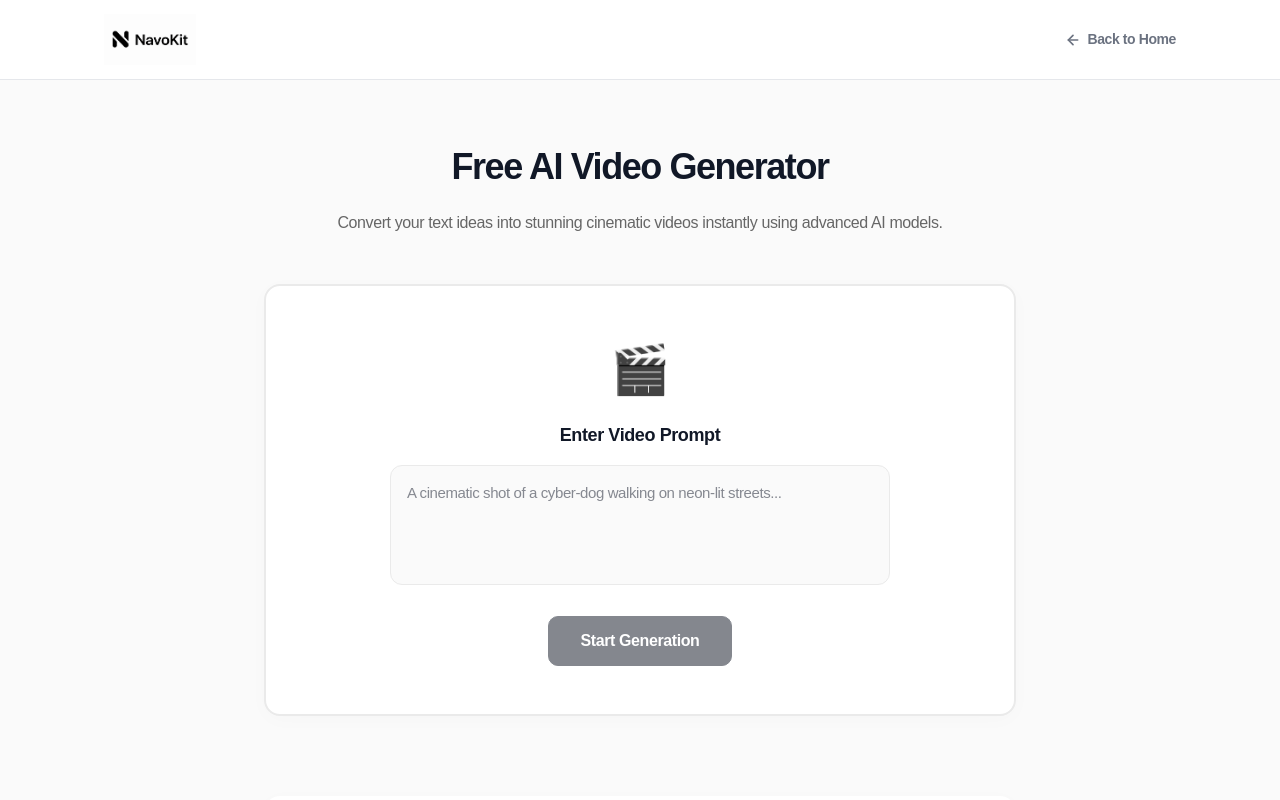
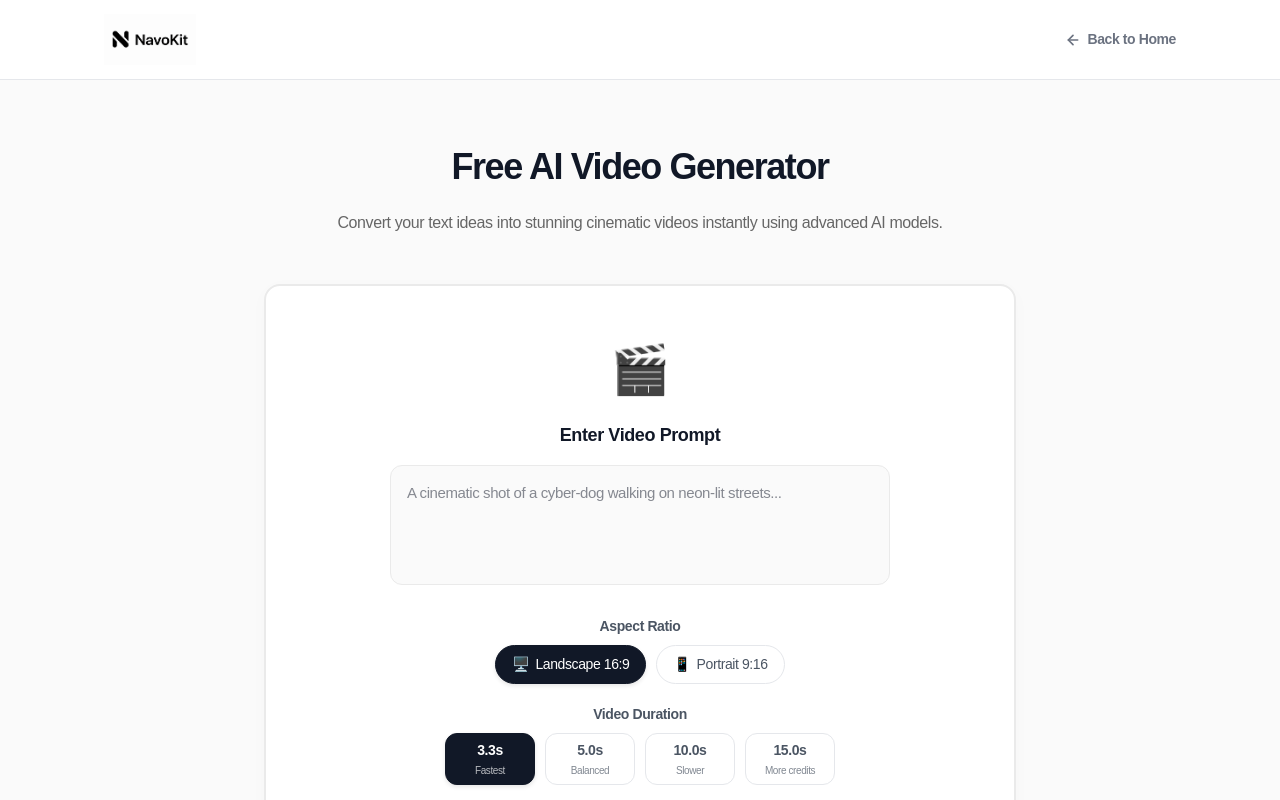
Before and after one commit to Blackdcp/navokit, a Next.js app: page /en/tools/free-ai-video-generator in a window 1280 px wide. Shown: the top 800 px of the page. Built offline with nearby package versions, Linux system fonts and the light colour scheme.

Commit message:
feat: add video duration and aspect ratio options to UI

```diff
--- a/src/app/[lang]/tools/free-ai-video-generator/ClientPage.tsx
+++ b/src/app/[lang]/tools/free-ai-video-generator/ClientPage.tsx
@@ -16,6 +16,8 @@ export default function AiVideoClient({ dict, lang }: AiVideoClientProps) {
   const [videoId, setVideoId] = useState<string | null>(null);
   const [videoUrl, setVideoUrl] = useState<string | null>(null);
   const [errorMsg, setErrorMsg] = useState("");
+  const [aspectRatio, setAspectRatio] = useState<"landscape" | "portrait">("landscape");
+  const [duration, setDuration] = useState<number>(81);
 
   const pollIntervalRef = useRef<NodeJS.Timeout | null>(null);
 
@@ -81,7 +83,7 @@ export default function AiVideoClient({ dict, lang }: AiVideoClientProps) {
       const res = await fetch('/api/tools/ai-video/submit', {
         method: 'POST',
         headers: { 'Content-Type': 'application/json' },
-        body: JSON.stringify({ prompt })
+        body: JSON.stringify({ prompt, duration, aspectRatio })
       });
 
       const data = await res.json();
@@ -213,6 +215,81 @@ export default function AiVideoClient({ dict, lang }: AiVideoClientProps) {
                     outline: "none"
                   }}
                />
+
+               {/* Aspect Ratio Selector */}
+               <div style={{ display: "flex", flexDirection: "column", alignItems: "center", marginBottom: "20px" }}>
+                 <div style={{ fontSize: "14px", fontWeight: 600, color: "#4B5563", marginBottom: "8px" }}>
+                   {lang === 'zh' ? '视频比例' : 'Aspect Ratio'}
+                 </div>
+                 <div style={{ display: "flex", gap: "10px" }}>
+                   {[
+                     { value: 'landscape', label: lang === 'zh' ? '横屏 16:9' : 'Landscape 16:9', icon: '🖥️' },
+                     { value: 'portrait', label: lang === 'zh' ? '竖屏 9:16' : 'Portrait 9:16', icon: '📱' },
+                   ].map((item) => (
+                     <button
+                       key={item.value}
+                       onClick={() => setAspectRatio(item.value as 'landscape' | 'portrait')}
+                       style={{
+                         display: "flex",
+                         alignItems: "center",
+                         gap: "6px",
+                         padding: "8px 16px",
+                         borderRadius: "20px",
+                         border: "1px solid",
+                         borderColor: aspectRatio === item.value ? "#111827" : "#E5E7EB",
+                         background: aspectRatio === item.value ? "#111827" : "#FFFFFF",
+                         color: aspectRatio === item.value ? "#FFFFFF" : "#4B5563",
+                         fontSize: "14px",
+                         fontWeight: 500,
+                         cursor: "pointer",
+                         transition: "all 0.2s ease",
+                         boxShadow: aspectRatio === item.value ? "0 2px 4px rgba(0,0,0,0.1)" : "none",
+                       }}
+                     >
+                       <span>{item.icon}</span>
+                       {item.label}
+                     </button>
+                   ))}
+                 </div>
+               </div>
+
+               {/* Duration Selector */}
+               <div style={{ display: "flex", flexDirection: "column", alignItems: "center", marginBottom: "32px" }}>
+                 <div style={{ fontSize: "14px", fontWeight: 600, color: "#4B5563", marginBottom: "8px" }}>
+                   {lang === 'zh' ? '视频时长' : 'Video Duration'}
+                 </div>
+                 <div style={{ display: "flex", gap: "10px", flexWrap: "wrap", justifyContent: "center", maxWidth: "500px" }}>
+                   {[
+                     { value: 81, label: lang === 'zh' ? '3.3 秒' : '3.3s', desc: lang === 'zh' ? '生成极速' : 'Fastest' },
+                     { value: 121, label: lang === 'zh' ? '5.0 秒' : '5.0s', desc: lang === 'zh' ? '效果均衡' : 'Balanced' },
+                     { value: 241, label: lang === 'zh' ? '10.0 秒' : '10.0s', desc: lang === 'zh' ? '渲染较慢' : 'Slower' },
+                     { value: 361, label: lang === 'zh' ? '15.0 秒' : '15.0s', desc: lang === 'zh' ? '消耗额度多' : 'More credits' },
+                   ].map((item) => (
+                     <button
+                       key={item.value}
+                       onClick={() => setDuration(item.value)}
+                       style={{
+                         display: "flex",
+                         flexDirection: "column",
+                         alignItems: "center",
+                         padding: "6px 14px",
+                         borderRadius: "12px",
+                         border: "1px solid",
+                         borderColor: duration === item.value ? "#111827" : "#E5E7EB",
+                         background: duration === item.value ? "#111827" : "#FFFFFF",
+                         color: duration === item.value ? "#FFFFFF" : "#4B5563",
+                         cursor: "pointer",
+                         transition: "all 0.2s ease",
+                         minWidth: "90px",
+                         boxShadow: duration === item.value ? "0 2px 4px rgba(0,0,0,0.1)" : "none",
+                       }}
+                     >
+                       <span style={{ fontSize: "14px", fontWeight: 600 }}>{item.label}</span>
+                       <span style={{ fontSize: "10px", opacity: 0.7, marginTop: "2px" }}>{item.desc}</span>
+                     </button>
+                   ))}
+                 </div>
+               </div>
 
                {errorMsg && (
                  <div style={{ marginBottom: 24, color: "#e00000", fontSize: 14, fontWeight: 500, padding: "8px 16px", background: "#ffeeee", borderRadius: "8px", display: "inline-block" }}>
--- a/src/app/api/tools/ai-video/submit/route.ts
+++ b/src/app/api/tools/ai-video/submit/route.ts
@@ -4,7 +4,7 @@ export const maxDuration = 30; // Serverless function timeout: 30s
 
 export async function POST(req: Request) {
   try {
-    const { prompt } = await req.json();
+    const { prompt, duration = 81, aspectRatio = 'landscape' } = await req.json();
 
     if (!prompt || typeof prompt !== 'string') {
       return NextResponse.json({ error: 'Prompt is required' }, { status: 400 });
@@ -20,6 +20,21 @@ export async function POST(req: Request) {
       return NextResponse.json({ error: 'Server configuration error' }, { status: 500 });
     }
 
+    // Determine dimensions based on aspectRatio
+    let width = 1152;
+    let height = 768;
+    if (aspectRatio === 'portrait') {
+      width = 768;
+      height = 1152;
+    }
+
+    // Determine frames based on duration
+    const validDurations = [81, 121, 241, 361];
+    let num_frames = 81;
+    if (validDurations.includes(Number(duration))) {
+      num_frames = Number(duration);
+    }
+
     // Call Agnes AI Video Generation API
     const response = await fetch('https://apihub.agnes-ai.com/v1/videos', {
       method: 'POST',
@@ -30,9 +45,9 @@ export async function POST(req: Request) {
       body: JSON.stringify({
         model: "agnes-video-v2.0",
         prompt: prompt,
-        height: 768,
-        width: 1152,
-        num_frames: 81, // 81 frames @ 24 fps = ~3.3 seconds (good for quick free tool)
+        height: height,
+        width: width,
+        num_frames: num_frames,
         frame_rate: 24
       })
     });
```
